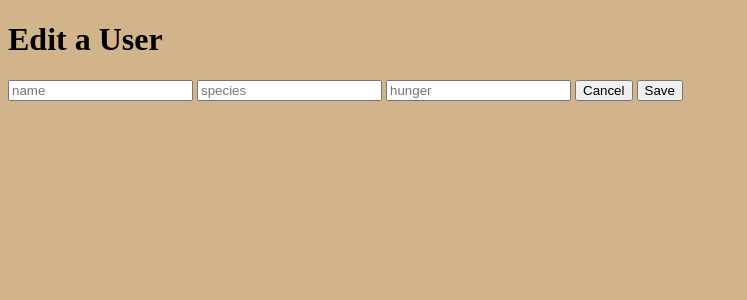
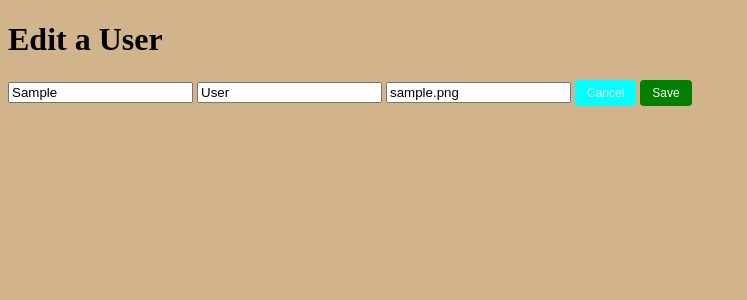
Before and after one commit to rkohler8/Unit_23_Blogly_Exercise, a Flask app: template templates/edit.html in a window 1280 px wide. Shown: the top 300 px of the page, without its empty margins (0-747 px from the left). Run offline with Flask 3, Linux system fonts and the light colour scheme; the template is opened without the code that fills it: values that come from a table or form of the project are taken from there, others are empty; tables that the repository leaves empty hold one stand-in row (values such as "Sample post").

Commit message:
All but IMG_URL and Full Name Completed

```diff
--- a/app.py
+++ b/app.py
@@ -1,7 +1,5 @@
 """Blogly application."""
 
-# from flask import Flask
-# from models import db, connect_db
 from flask import Flask, request, render_template, redirect, flash, session
 # from flask_debugtoolbar import DebugToolbarExtension
 from flask_sqlalchemy import SQLAlchemy
@@ -29,30 +27,21 @@ def root():
 @app.route('/users')
 def list_users():
     """Shows list of all users in db"""
+
     users = User.query.all()
     return render_template('listing.html', users=users)
 
-@app.route('/users/create', methods=["GET"])
+@app.route('/users/new', methods=["GET"])
 def add_user():
+    """Shows an add form for users"""
+
     # users = User.query.all()
     return render_template('new_user.html')
 
-# @app.route("/users/create", methods=["POST"])
-# def users_new():
-#     """Handle form submission for creating a new user"""
+@app.route('/users/new', methods=["POST"])
+def create_user():
+    """Process the add form, adding a new user and going back to /users"""
 
-#     new_user = User(
-#         first_name=request.form['first_name'],
-#         last_name=request.form['last_name'],
-#         image_url=request.form['image_url'] or None)
-
-#     db.session.add(new_user)
-#     db.session.commit()
-
-#     return redirect("/users")
-
-@app.route('/users/create', methods=["POST"])
-def create_user():
     first_name = request.form["first_name"]
     last_name = request.form["last_name"]
     image_url = request.form["image_url"]
@@ -60,14 +49,43 @@ def create_user():
     db.session.add(new_user)
     db.session.commit()
 
-    # return redirect("/users")
+    return redirect("/users")
+    # return redirect(f"/{new_user.id}")
 
-    return redirect(f"/{new_user.id}")
-
-@app.route('/<int:user_id>')
+@app.route('/users/<int:user_id>')
 def show_user(user_id):
     """Show details about a single user"""
-    # pet = Pet.query.get(pet_id)
+
     user = User.query.get_or_404(user_id)
-    # return f"<h1>{user.first_name}</h1>"
     return render_template("details.html", user=user)
+
+@app.route('/users/<int:user_id>/edit')
+def edit_user(user_id):
+    """Show the edit page for a user"""
+
+    user = User.query.get_or_404(user_id)
+    return render_template("edit.html", user=user)
+
+@app.route('/users/<int:user_id>/edit', methods=["POST"])
+def update_user(user_id):
+    """Process the edit form, returning the user to the /users page"""
+
+    user = User.query.get_or_404(user_id)
+    user.first_name = request.form['first_name']
+    user.last_name = request.form['last_name']
+    user.image_url = request.form['image_url']
+
+    db.session.add(user)
+    db.session.commit()
+
+    return redirect("/users")
+
+@app.route('/users/<int:user_id>/delete', methods=["POST"])
+def delete_user(user_id):
+    """Delete the user"""
+
+    user = User.query.get_or_404(user_id)
+    db.session.delete(user)
+    db.session.commit()
+
+    return redirect("/users")
--- a/static/app.css
+++ b/static/app.css
@@ -10,3 +10,33 @@ a:active {
 body {
     background-color: tan;
 }
+button {
+  background-color: grey;
+  border: none;
+  border-radius: 4px;
+  color: white;
+  padding: 6px 12px;
+  text-align: center;
+  text-decoration: none;
+  display: inline-block;
+  font-size: 12px;
+}
+.delete-button {
+  background-color:red;
+}
+
+.edit-button {
+  background-color:blue;
+}
+
+.add-button {
+  background-color:green;
+}
+
+.cancel-button {
+  background-color:cyan;
+}
+
+.save-button {
+  background-color:green;
+}
--- a/templates/edit.html
+++ b/templates/edit.html
@@ -2,11 +2,11 @@
 {% block content %}
 <h1>Edit a User</h1>
 
-<form action="/" method="POST">
-  <input type="text" name="name" placeholder="name">
-  <input type="text" name="species" placeholder="species">
-  <input type="number" name="hunger" placeholder="hunger">
-  <button>Cancel</button>
-  <button>Save</button>
+<form method="POST">
+  <input type="text" id="first_name" name="first_name" value="{{user.first_name}}">
+  <input type="text" id="last_name" name="last_name" value="{{user.last_name}}">
+  <input type="text" id="image_url" name="image_url" value="{{user.image_url}}">
+  <button type="submit" class="cancel-button" formaction="/users/{{user.id}}">Cancel</button>
+  <button type="submit" class="save-button">Save</button>
 </form>
 {% endblock %}
--- a/templates/listing.html
+++ b/templates/listing.html
@@ -3,13 +3,13 @@
 <h1>Users</h1>
     <ul>
         {% for user in users %}
-            <li><a href="/{{user.id}}">{{user.first_name}} {{user.last_name}}</a></li>
+            <li><a href="/users/{{user.id}}">{{user.first_name}} {{user.last_name}}</a></li>
         {% endfor %}
     </ul>
 
-<form action="/users/create">
+<form action="/users/new">
   <button type="submit">Add User</button>
 </form>
-<!-- <p><a class="btn btn-sm btn-secondary" href="/users/create">Add user</a></p> -->
+<!-- <p><a class="btn btn-sm btn-secondary" href="/users/new">Add user</a></p> -->
 
 {% endblock %}
--- a/templates/new_user.html
+++ b/templates/new_user.html
@@ -6,6 +6,7 @@
   <input type="text" id="first_name" name="first_name" placeholder="first_name">
   <input type="text" id="last_name" name="last_name" placeholder="last_name">
   <input type="text" id="image_url" name="image_url" placeholder="image_url">
-  <button type="submit">Add</button>
+  <button type="submit" class="add-button">Add</button>
 </form>
+<a href="/">Go Back</a>
 {% endblock %}
```
Also changed, not shown: templates/details.html (+10 -2 lines).
